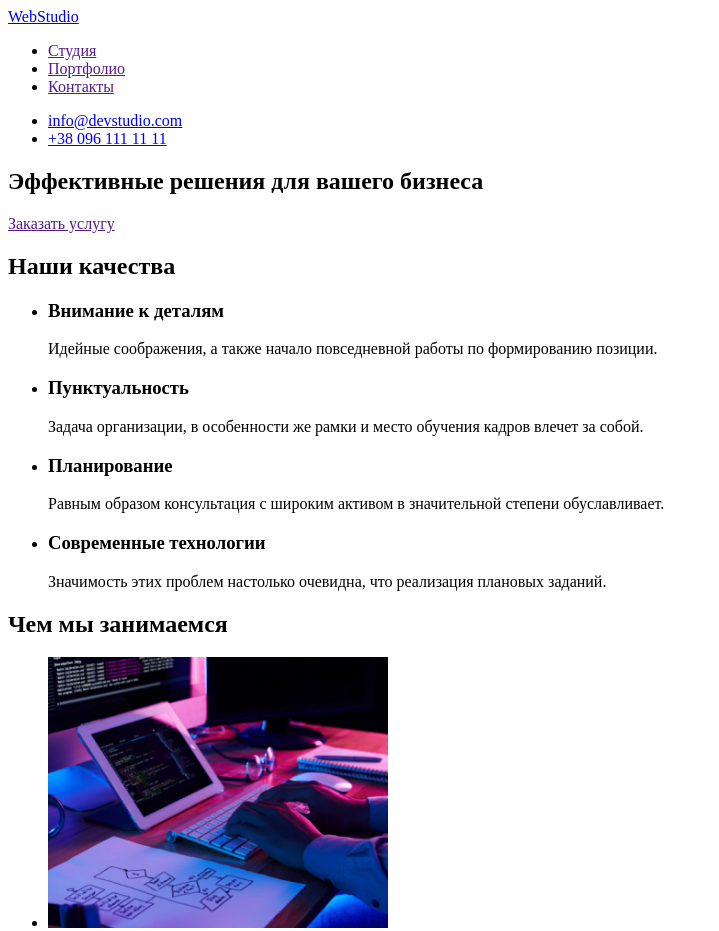
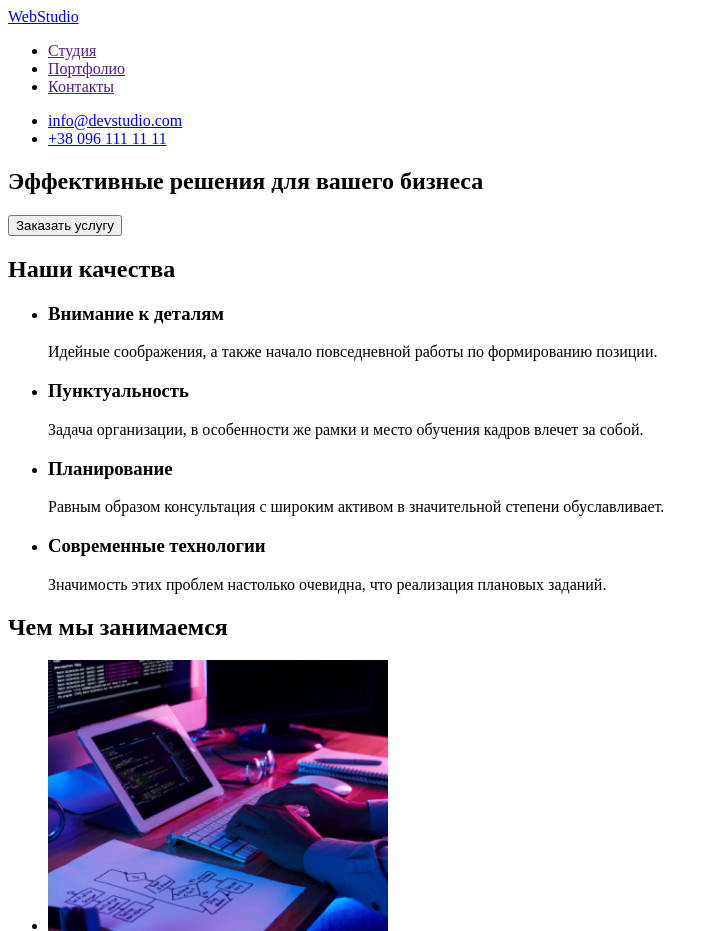
Before and after one commit to Oleva-abr/goit-markup-hw-01, a plain HTML site: page index.html in a window 1280 px wide. Shown: the top 931 px of the page, without its empty margins (0-719 px from the left). Drawn offline with Linux system fonts and the light colour scheme.

Commit message:
change mistakes

```diff
--- a/index.html
+++ b/index.html
@@ -24,14 +24,12 @@
     </header>
     <main>
     <!-- About us sections-->
-    <div>
 
 <section>
 <h1>Эффективные решения
     для вашего бизнеса</h1>
-<a href="">Заказать услугу</a>
+<button>Заказать услугу</button>
 </section>
-    </div>
     <section>
         <h2>Наши качества</h2>
 <ul>
@@ -101,10 +99,8 @@
     </main>
     <!-- Footer -->
     <footer>
+        <a href="./index.html">WebStudio</a>
 <ul>
-    <li>
-        <a href="./index.html">WebStudio</a>
-    </li>
     <li>
         <address>г. Киев, пр-т Леси Украинки, 26</address>
     </li>
```
